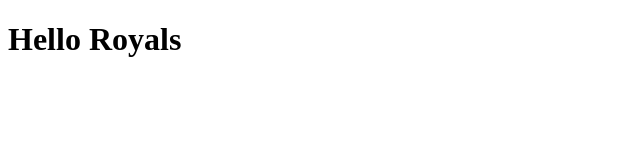
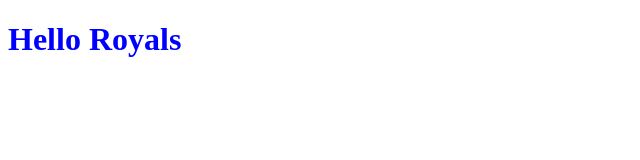
Before and after one commit to LoganDiehl/demo, a plain HTML site: page index.html in a window 1280 px wide. Shown: the whole page, without its empty margins (0-640 px from the left). Drawn offline with Linux system fonts and the light colour scheme.

Commit message:
Update index.html

```diff
--- a/index.html
+++ b/index.html
@@ -4,6 +4,6 @@
         <title>Hello</title>
     </head>
     <body>
-        <h1>Hello Royals</h1>
+        <h1 style="color: blue">Hello Royals</h1>
     </body>
 </html>
```
